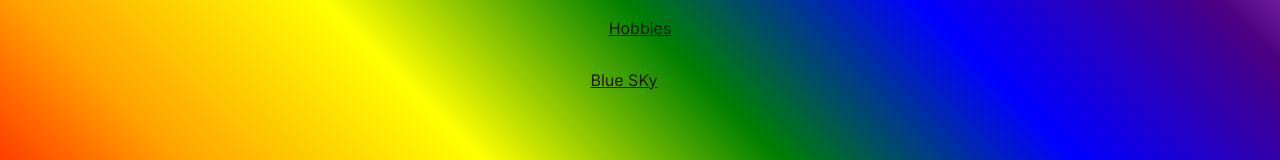
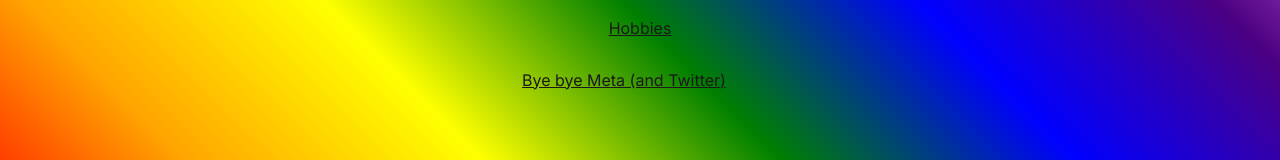
Before and after one commit to Isaac-Tait/eandp_Splash, a Next.js app: page / in a window 1280 px wide. Shown: the part 529-689 px from the top of the page. Built offline with nearby package versions, Linux system fonts and the light colour scheme.

Commit message:
chore: update to bottom row 🧘🏽‍♀️

```diff
--- a/src/app/page.js
+++ b/src/app/page.js
@@ -55,14 +55,14 @@ export default function Home() {
           }}
         >
           <Link
-            href='https://bsky.app/profile/enlightenednomad.bsky.social'
+            href='https://www.reddit.com/r/nosurf/comments/1hzkl7u/leaving_meta_can_it_realistically_be_done/'
             target='_blank'
             rel='noopener noreferrer'
             prefetch={true}
             className={styles.button}
             style={{ marginRight: '2rem' }}
           >
-            Blue SKy{' '}
+            Bye bye Meta (and Twitter){' '}
           </Link>
         </div>
       </div>
```
